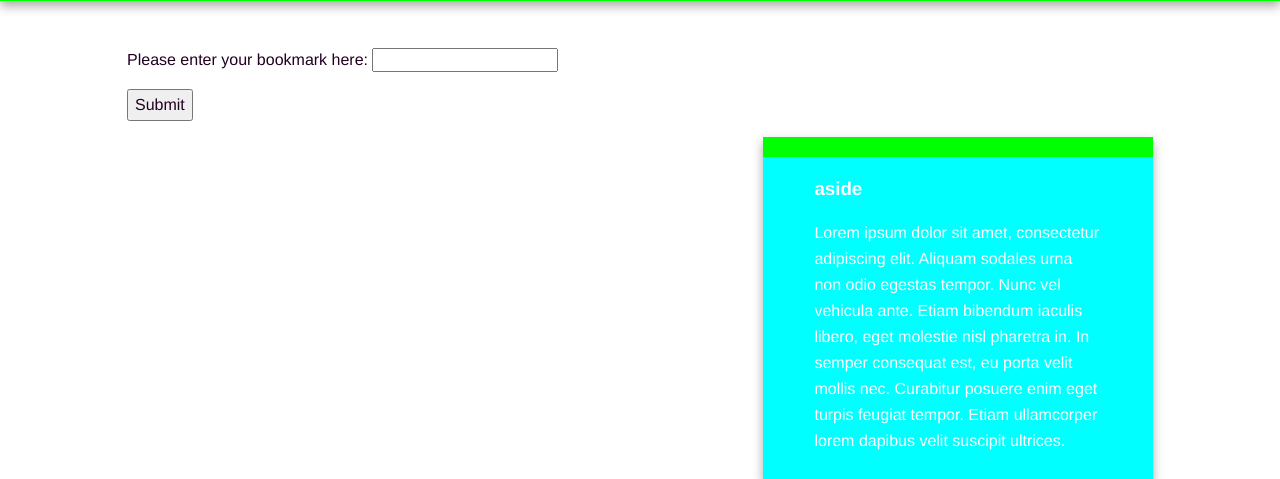
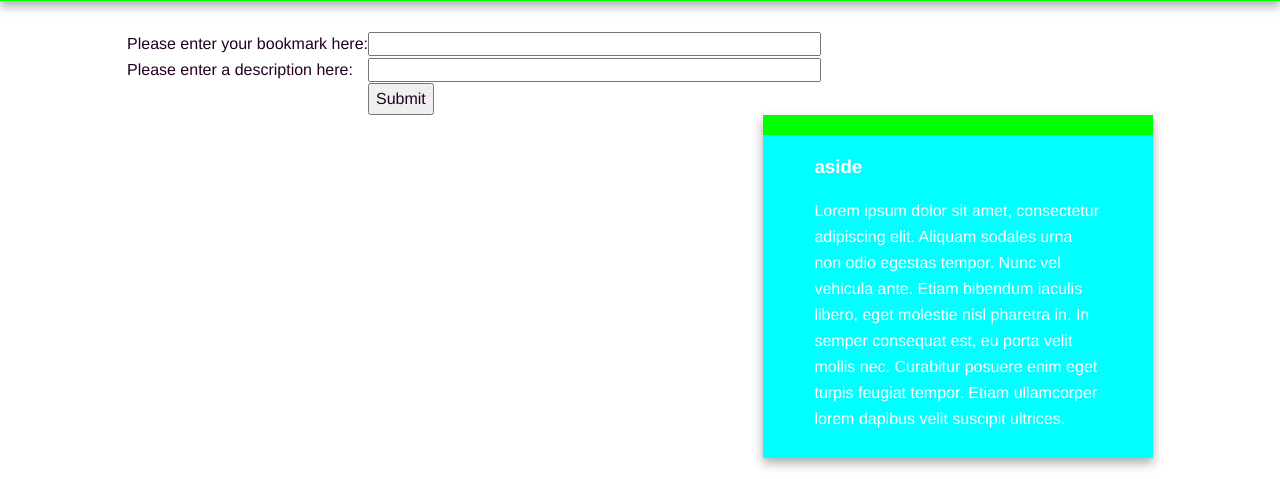
Before and after one commit to nadiawad/dev, a Flask app: page /add in a window 1280 px wide. Shown: the part 95-574 px from the top of the page. Run offline with Flask 2, Linux system fonts and the light colour scheme; some libraries are stand-ins or nearby versions.

Commit message:
Flask- Forms and View Logic - Using ETForms.

```diff
--- /dev/null
+++ b/thermos/thermos/forms.py
@@ -0,0 +1,8 @@
+from flask_wtf import Form
+from wtforms.fields import StringField
+from wtforms.fields.html5 import URLField
+from wtforms.validators import DataRequired, url
+
+class BookmarkForm(Form):
+    url = URLField('url', validators=[DataRequired(), url()])
+    description = StringField('description')
--- a/thermos/thermos/templates/add.html
+++ b/thermos/thermos/templates/add.html
@@ -4,7 +4,7 @@
 Thermos ------ Add :)
 {% endblock %}
 {% block content %}
-    <form action="" method="post">
+<!--    <form action="" method="post">
         <p>
             Please enter your bookmark here:
             <input type="text" name="url">
@@ -12,5 +12,24 @@ Thermos ------ Add :)
         <p>
             <button type="submit">Submit</button>
         </p>
+    </form> -->
+    <form action="" method="post">
+        {{form.hidden_tag()}}
+        <table>
+            <tr>
+                <td>Please enter your bookmark here:</td>
+                <td>{{form.url(size = 50)}}</td>
+            </tr>
+            <tr>
+                <td>Please enter a description here:</td>
+                <td>{{form.description(size = 50)}}</td>
+            </tr>
+            <tr>
+                <td></td>
+                <td>
+                    <button type="submit">Submit</button>
+                </td>
+            </tr>
+        </table>
     </form>
 {% endblock %}
--- a/thermos/thermos/thermos.py
+++ b/thermos/thermos/thermos.py
@@ -1,6 +1,8 @@
 from flask import Flask, render_template, url_for,request,redirect, flash
 from logging import DEBUG
 from datetime import datetime
+
+from forms import BookmarkForm
 
 app = Flask(__name__)
 
@@ -34,13 +36,21 @@ def index():
 
 @app.route('/add',methods=['GET','POST'])
 def add():
-    if request.method == "POST":
-        url=request.form['url']
+#    if request.method == "POST":
+#        url=request.form['url']
+#        store_bookmark(url)
+#        app.logger.debug('stored url: '+url)
+#        flash("Stored Bookmark: '{}'".format(url))
+#        return redirect(url_for('index'))
+#    return render_template('add.html')
+    form= BookmarkForm()
+    if form.validate_on_submit():
+        url=form.url.data
+        description=form.description.data
         store_bookmark(url)
-        app.logger.debug('stored url: '+url)
-        flash("Stored Bookmark: '{}'".format(url))
+        flash("Stored: '{}'".format(description))
         return redirect(url_for('index'))
-    return render_template('add.html')
+    return render_template('add.html', form=form)
 
 @app.errorhandler(404)
 def page_not_found(e):
```
